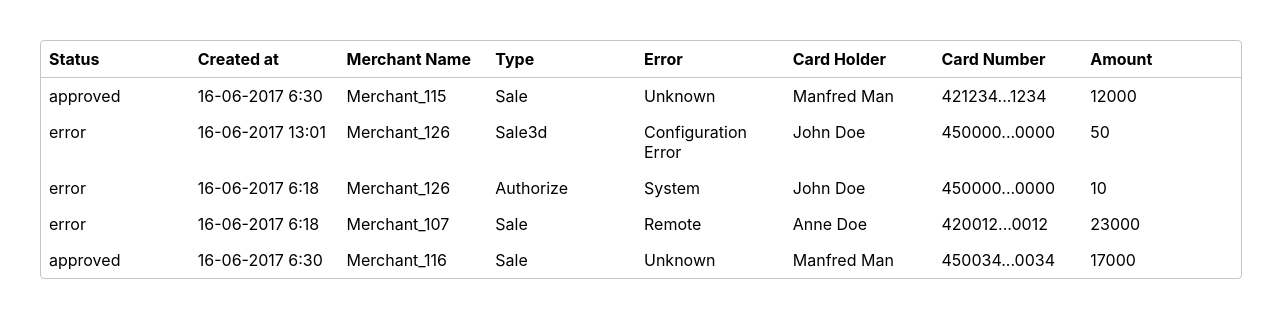
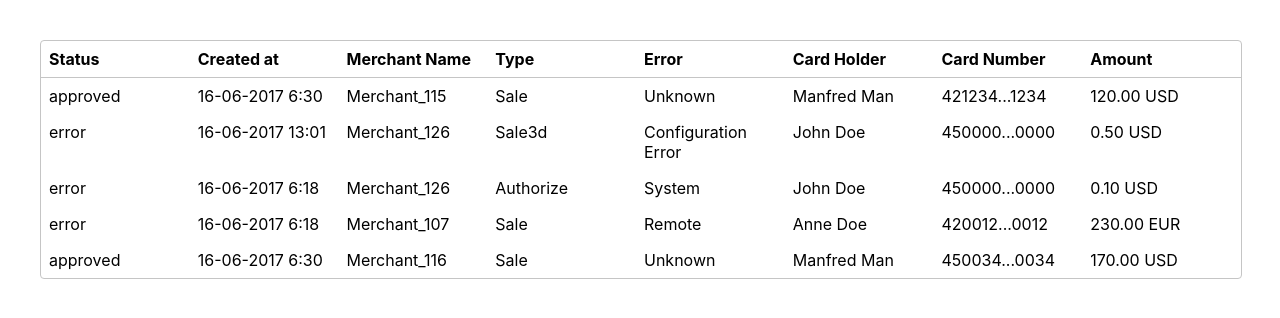
Before and after one commit to m-zhingova/table-task, a React (Create React App) app: page / in a window 1280 px wide. Shown: the top 318 px of the page. Built offline with nearby package versions, Linux system fonts and the light colour scheme.

Commit message:
create monetary component

```diff
--- a/src/Transactions/components/TransactionsTableRow.js
+++ b/src/Transactions/components/TransactionsTableRow.js
@@ -1,6 +1,7 @@
 import React from "react";
 import { TransactionsTableCell } from "./TransactionsTableCell";
 import { DateFormatter } from "../../components/DateFormatter";
+import { Monetary } from "../../components/Monetary";
 import { transactionTypesMap } from "../../Constants/transactionTypes";
 import { getErrorClass } from "../../Utils/getErrorClass";
 import "./TransactionsTableRow.css";
@@ -21,7 +22,9 @@ export const TransactionsTableRow = ({ transaction }) => {
       </TransactionsTableCell>
       <TransactionsTableCell>{transaction.card_holder}</TransactionsTableCell>
       <TransactionsTableCell>{transaction.card_number}</TransactionsTableCell>
-      <TransactionsTableCell>{transaction.amount}</TransactionsTableCell>
+      <TransactionsTableCell>
+        <Monetary amount={transaction.amount} currency={transaction.currency} />
+      </TransactionsTableCell>
     </div>
   );
 };
--- /dev/null
+++ b/src/components/Monetary.js
@@ -0,0 +1,7 @@
+import React from "react";
+
+export const Monetary = ({ amount, currency }) => {
+  const formattedAmount =  (amount/100).toFixed(2);
+
+  return `${formattedAmount} ${currency}`;
+};
```
